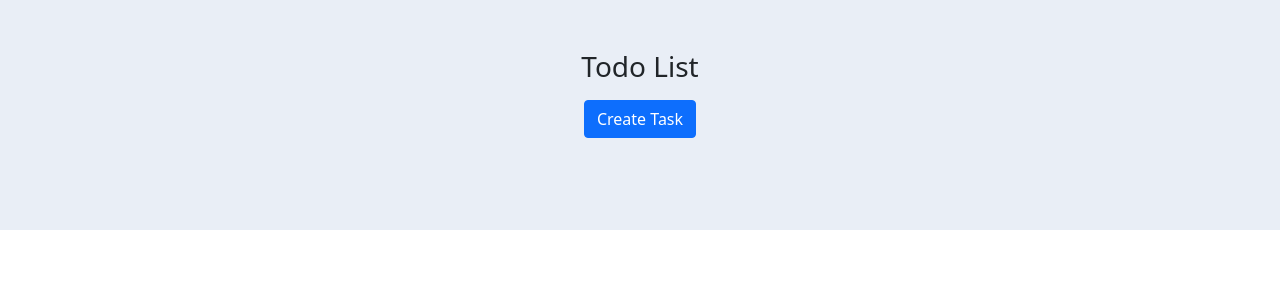
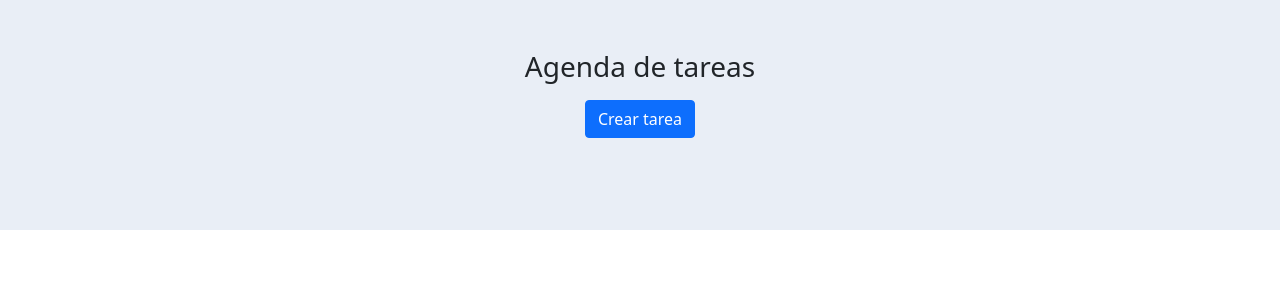
Before and after one commit to johann2912/react_To_Do_list, a React (Create React App) app: page / in a window 1280 px wide. Shown: the top 300 px of the page. Built offline with nearby package versions, Linux system fonts and the light colour scheme.

Commit message:
crear lista de tareas

```diff
--- a/src/components/TodoList.js
+++ b/src/components/TodoList.js
@@ -21,11 +21,11 @@ const TodoList = () => {
     return (
         <>
             <div className = "header text-center">
-                <h3>Todo List</h3>
-                <button className = "btn btn-primary mt-2" onClick = {() => setModal(true)} >Create Task</button>
+                <h3>Agenda de tareas</h3>
+                <button className = "btn btn-primary mt-2" onClick = {() => setModal(true)} >Crear tarea</button>
             </div>
             <div className = "task-container">
-
+                {taskList.map((obj) => <li>{obj.Name}</li>)}
             </div>
             <CreateTask toggle = {toggle} modal = {modal} save = {saveTask}/>
         </>
--- a/src/index.js
+++ b/src/index.js
@@ -5,9 +5,8 @@ import App from './App';
 import reportWebVitals from './reportWebVitals';
 
 ReactDOM.render(
-  <React.StrictMode>
-    <App />
-  </React.StrictMode>,
+
+    <App />,
   document.getElementById('root')
 );
 
--- a/src/modals/createTask.js
+++ b/src/modals/createTask.js
@@ -29,22 +29,22 @@ const CreateTaskPopup = ({modal, toggle, save}) => {
 
     return (
         <Modal isOpen={modal} toggle={toggle}>
-            <ModalHeader toggle={toggle}>Create Task</ModalHeader>
+            <ModalHeader toggle={toggle}>Create Tarea</ModalHeader>
             <ModalBody>
 
                     <div className = "form-group">
-                        <label>Task Name</label>
+                        <label>Titulo</label>
                         <input type="text" className = "form-control" value = {taskName} onChange = {handleChange} name = "taskName"/>
                     </div>
                     <div className = "form-group">
-                        <label>Description</label>
+                        <label>Descripcion</label>
                         <textarea rows = "5" className = "form-control" value = {description} onChange = {handleChange} name = "description"></textarea>
                     </div>
 
             </ModalBody>
             <ModalFooter>
-                <Button color="primary" onClick={handleSave}>Create</Button>{' '}
-                <Button color="secondary" onClick={toggle}>Cancel</Button>
+                <Button color="primary" onClick={handleSave}>Crear</Button>{' '}
+                <Button color="secondary" onClick={toggle}>Cancelar</Button>
             </ModalFooter>
         </Modal>
     );
```
